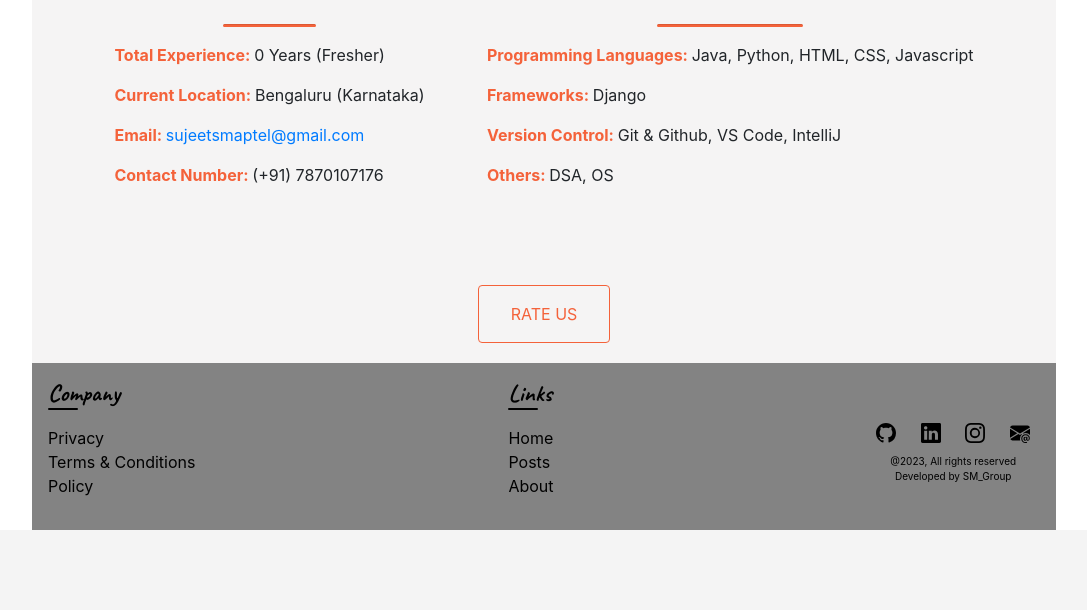
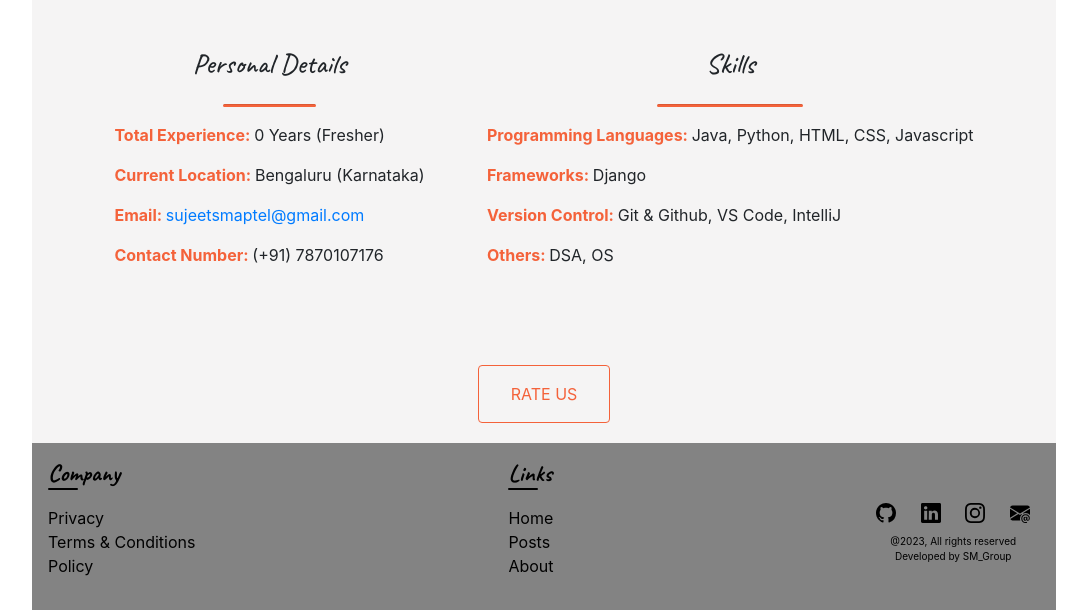
Before and after one commit to Sujeet2003/Blog, a Django app: page /about-me/ in a window 1280 px wide. Shown: the part 1270-1880 px from the top of the page, without its empty margins (96-1183 px from the left). Before the commit the page ends 1800 px from the top, so only its background shows below. Run offline with Django 4.2, Linux system fonts and the light colour scheme; data comes from the database, SQL or seed files in the repository.

Commit message:
main-section padding added

```diff
--- a/static/css/style.css
+++ b/static/css/style.css
@@ -335,7 +335,7 @@ footer .footer-rights p {
 .main-section {
     min-height: 100vh;
     padding: 20px;
-    /* padding-top: 100px; */
+    padding-top: 100px;
     background-color: rgb(245, 244, 244);
 
 }
```
